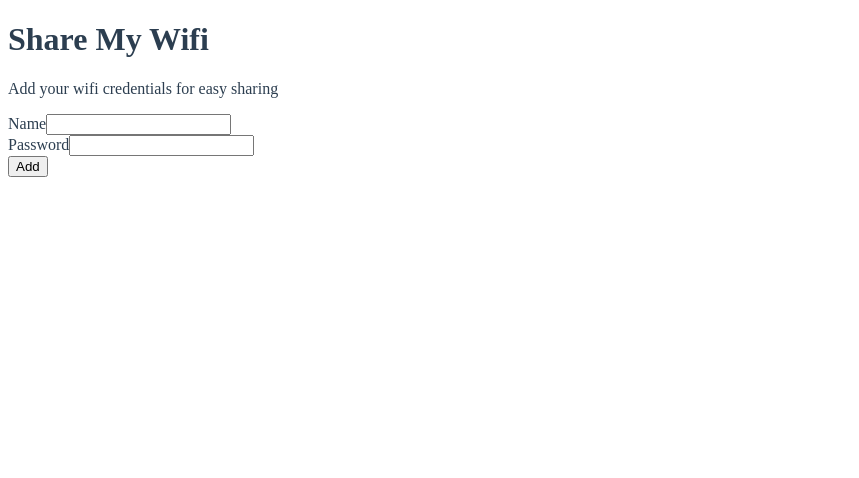
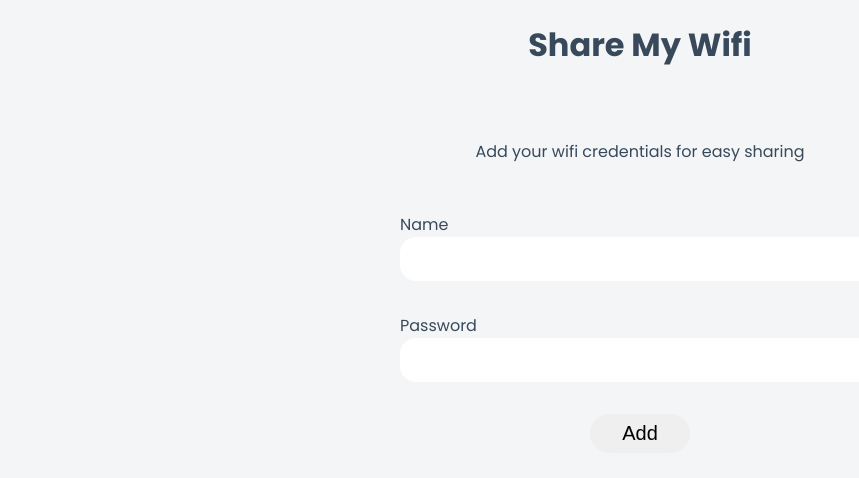
Before and after one commit to SpiffyCloud/share-my-wifi, a Vue app: page / in a window 1280 px wide. Shown: the top 478 px of the page, without its empty margins (0-859 px from the left). Built offline with nearby package versions, Linux system fonts and the light colour scheme.

Commit message:
added quick styling and color themes

```diff
--- a/src/App.vue
+++ b/src/App.vue
@@ -38,5 +38,29 @@ function deleteCredentials() {
 </template>
 
 <style>
+  label {
+    font-size: var(--font-size-small);
+    display: block;
+    text-align: left;
+  }
 
+  input {
+    font-size: var(--font-size-medium);
+    width: 100%;
+    border: none;
+    border-radius: 1rem;
+    padding: .5rem;
+    display: block;
+    box-sizing: border-box;
+    text-align: center;
+  }
+
+  button {
+    font-size: var(--font-size-buttons);
+    padding: .5rem 2rem;
+    border-radius: 2rem;
+    border: none;
+    display: block;
+    margin: 0 auto;
+  }
 </style>
--- a/src/assets/base.css
+++ b/src/assets/base.css
@@ -1,61 +1,108 @@
-/* color palette from <https://github.com/vuejs/theme> */
+@import url('https://fonts.googleapis.com/css2?family=Poppins:wght@200;400;700&display=swap');
+
+/* color palette */
 :root {
-  --vt-c-white: #ffffff;
-  --vt-c-white-soft: #f8f8f8;
-  --vt-c-white-mute: #f2f2f2;
+  /* white */
+  --color-white-light: rgb(244, 245, 246);
+  --color-white-dark: rgb(237, 239, 239);
+  --color-white-16: rgba(244, 245, 246, 0.16);
+  --color-white-8: rgba(244, 245, 246, .08);
+  --color-white-shadow-light: rgb(218, 222, 226);
+  --color-white-shadow-dark: rgb(149, 162, 178);
 
-  --vt-c-black: #181818;
-  --vt-c-black-soft: #222222;
-  --vt-c-black-mute: #282828;
+  /* blue */
+  --color-blue-light: rgb(63, 79, 99);
+  --color-blue-dark: rgb(56, 73, 92);
+  --color-blue-dark-16: rgba(56, 73, 92, .16);
+  --color-blue-dark-8: rgba(56, 73, 92, .08);
+  --color-blue-shadow-light: rgb(66, 85, 107);
+  --color-blue-shadow-dark: rgb(47, 61, 77);
 
-  --vt-c-indigo: #2c3e50;
+  /* green */
+  --color-green-light: rgb(111, 228, 158);
+  --color-green-light-16: rgba(111, 228, 158, .16);
+  --color-green-light-24: rgba(111, 228, 158, .24);
+  --color-green-dark: rgb(74, 170, 112);
+  --color-green-dark-24: rgba(74, 170, 112, .24);
+  --color-green-dark-32: rgba(74, 170, 112, .32);
 
-  --vt-c-divider-light-1: rgba(60, 60, 60, 0.29);
-  --vt-c-divider-light-2: rgba(60, 60, 60, 0.12);
-  --vt-c-divider-dark-1: rgba(84, 84, 84, 0.65);
-  --vt-c-divider-dark-2: rgba(84, 84, 84, 0.48);
+  /* pink */
+  --color-pink-light: rgb(228, 111, 154);
+  --color-pink-light-24: rgba(228, 111, 154, .24);
+  --color-pink-dark: rgb(218, 92, 137);
+  --color-pink-dark-24: rgba(218, 92, 137, .24);
 
-  --vt-c-text-light-1: var(--vt-c-indigo);
-  --vt-c-text-light-2: rgba(60, 60, 60, 0.66);
-  --vt-c-text-dark-1: var(--vt-c-white);
-  --vt-c-text-dark-2: rgba(235, 235, 235, 0.64);
+  /* font sizes */
+  --font-size-tiny: .8rem;
+  --font-size-small: 1rem;
+  --font-size-medium: 1.5rem;
+  --font-size-large: 2rem;
+  --font-size-buttons: 1.25rem;
+
+  /* font weights */
+  --font-weight-thin: 200;
+  --font-weight-regular: 400;
+  --font-weight-bold: 700;
 }
 
-/* semantic color variables for this project */
+/* light theme */
 :root {
-  --color-background: var(--vt-c-white);
-  --color-background-soft: var(--vt-c-white-soft);
-  --color-background-mute: var(--vt-c-white-mute);
+  --color-background: var(--color-white-light);
 
-  --color-border: var(--vt-c-divider-light-2);
-  --color-border-hover: var(--vt-c-divider-light-1);
+  --color-card-background: var(--color-white-dark);
+  --color-card-shadow-light: var(--color-white-shadow-light);
+  --color-card-shadow-dark: var(--color-white-shadow-dark);
 
-  --color-heading: var(--vt-c-text-light-1);
-  --color-text: var(--vt-c-text-light-1);
+  --color-text: var(--color-blue-dark);
 
-  --section-gap: 160px;
+  --color-button-submit-text: var(--color-green-dark);
+  --color-button-submit-background: var(--color-green-dark-24);
+  --color-button-submit-background-pressed: var(--color-green-dark-32);
+
+  --color-button-delete-text: var(--color-pink-dark);
+  --color-button-delete-background: var(--color-pink-dark-24);
 }
 
+/* dark theme */
 @media (prefers-color-scheme: dark) {
   :root {
-    --color-background: var(--vt-c-black);
-    --color-background-soft: var(--vt-c-black-soft);
-    --color-background-mute: var(--vt-c-black-mute);
+    --color-background: var(--color-blue-dark);
 
-    --color-border: var(--vt-c-divider-dark-2);
-    --color-border-hover: var(--vt-c-divider-dark-1);
+    --color-card-background: var(--color-blue-light);
+    --color-card-shadow-light: var(--color-blue-shadow-light);
+    --color-card-shadow-dark: var(--color-blue-shadow-dark);
 
-    --color-heading: var(--vt-c-text-dark-1);
-    --color-text: var(--vt-c-text-dark-2);
+    --color-text: var(--color-white-light);
+
+    --color-button-submit-text: var(--color-green-light);
+    --color-button-submit-background: var(--color-green-light-16);
+    --color-button-submit-background-pressed: var(--color-green-light-24);
+
+    --color-button-delete-text: var(--color-pink-light);
+    --color-button-delete-background: var(--color-pink-light-24);
   }
 }
 
 body {
   min-height: 100vh;
+  text-align: center;
+  padding: 0 2.5rem;
+  margin: 0;
   color: var(--color-text);
   background: var(--color-background);
   transition: color 0.5s, background-color 0.5s;
+  font-family: 'Poppins', sans-serif;
   text-rendering: optimizeLegibility;
   -webkit-font-smoothing: antialiased;
   -moz-osx-font-smoothing: grayscale;
 }
+
+#app {
+  display: flex;
+  flex-grow: 1;
+  flex-direction: column;
+  gap: 2rem;
+  align-content: space-around;
+  max-width: 30rem;
+  margin: 0 auto;
+}
```
